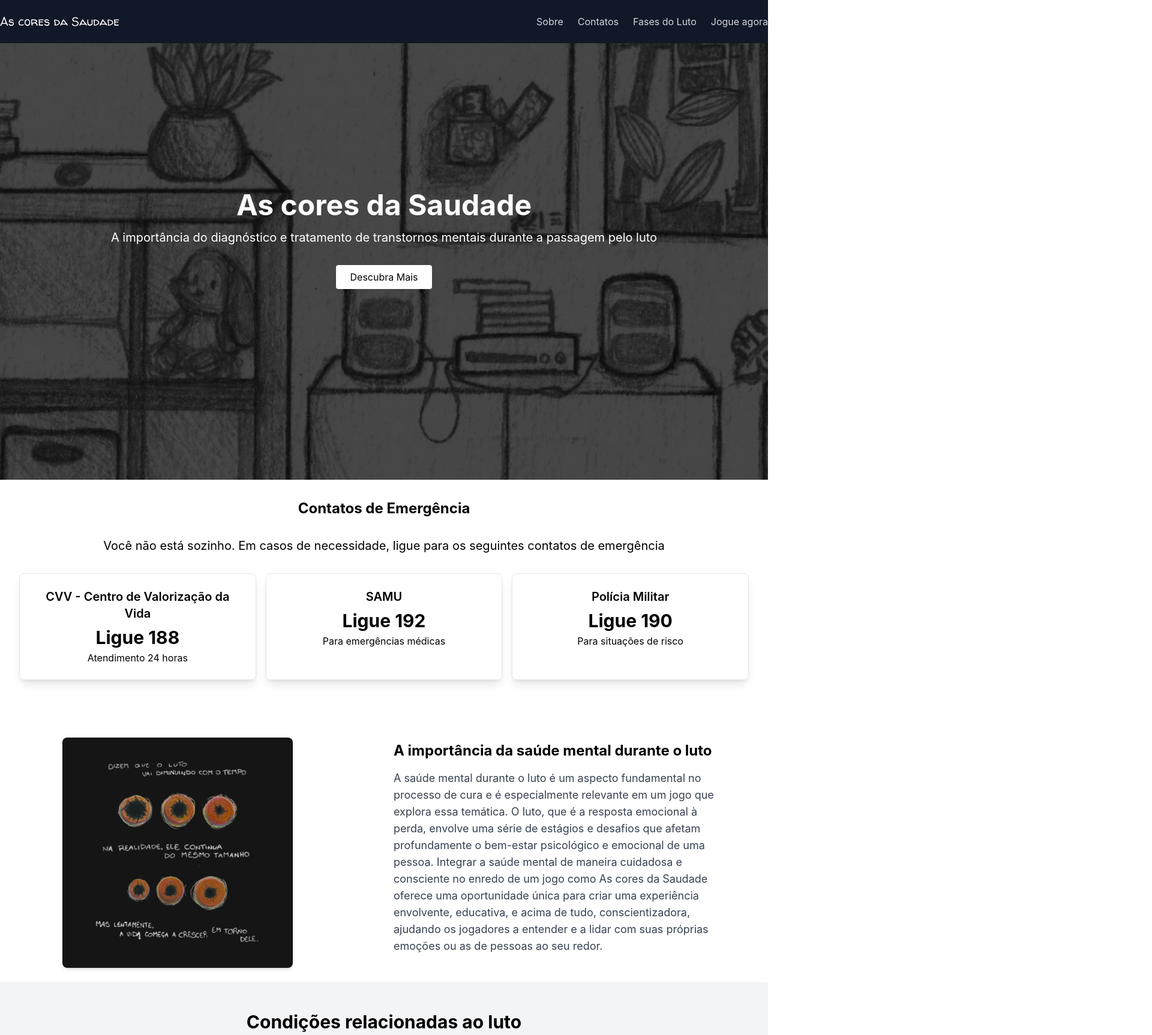
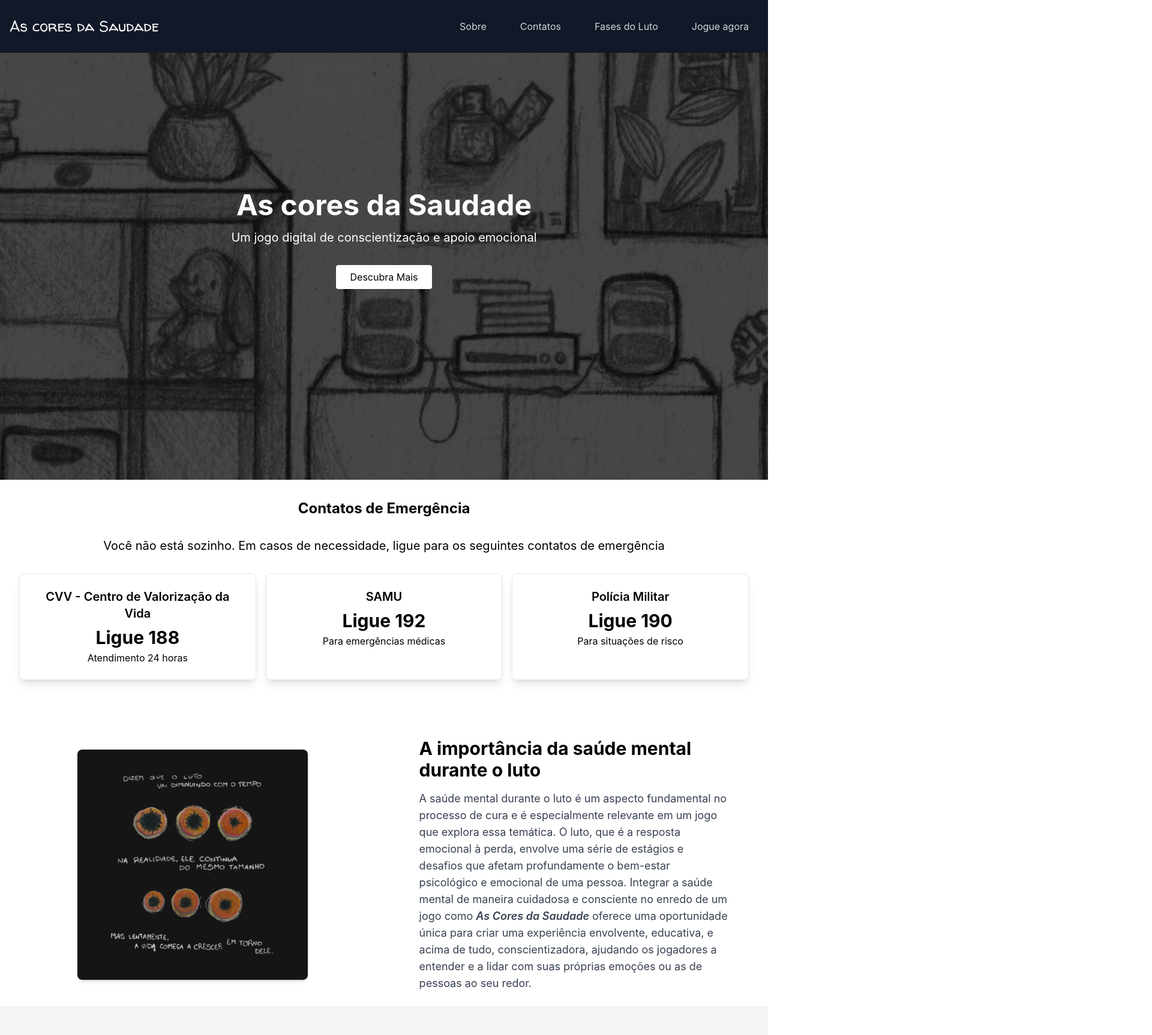
Before and after one commit to vitoria-bender/acds_site, a React (Create React App) app: page / in a window 1280 px wide. Shown: the top 1726 px of the page at 60% size, 1920 px wide, since content can reach past the window. Built offline with nearby package versions, Linux system fonts and the light colour scheme.

Commit message:
ajeitando a responsividade da header e seção sobre, bem como realizando alterações na seção jogue

```diff
--- a/src/Carrossel.jsx
+++ b/src/Carrossel.jsx
@@ -9,7 +9,7 @@ const Carrossel = () => {
     slidesToShow: 1,
     slidesToScroll: 1,
     autoplay: true,
-    autoplaySpeed: 3000,
+    autoplaySpeed: 6000,
     arrows: false,
   };
 
@@ -38,22 +38,30 @@ const Carrossel = () => {
 
   return (
     <div className="bg-gray-100 py-12">
-      <h2 className="text-3xl font-bold text-center mb-8">
+      <h2 className="text-2xl sm:text-3xl font-bold text-center mb-6 px-4">
         Condições relacionadas ao luto
       </h2>
-      <h4 className="text-xl text-center mb-5">
-       O luto pode desencadear condições mentais que podem exigir apoio profissional. Conheça o que foi abordado no jogo e esteja atento aos sinais.
+      <h4 className="text-base sm:text-lg text-center mb-4 px-4">
+        O luto pode desencadear condições mentais que podem exigir apoio
+        profissional. Conheça o que foi abordado no jogo e esteja atento aos
+        sinais.
       </h4>
-      <h6 className="text-xl text-center mb-8">
-       Mas lembre-se! Apenas um profissional de saúde pode diagnosticar e tratar tais condições de forma adequada. Busque ajuda qualificada se necessário.
+      <h6 className="text-sm sm:text-base text-center mb-6 px-4 text-gray-600">
+        Mas lembre-se! Apenas um profissional de saúde pode diagnosticar e
+        tratar tais condições de forma adequada. Busque ajuda qualificada se
+        necessário.
       </h6>
-      <div className="container mx-auto">
+      <div className="container mx-auto px-4">
         <Slider {...settings}>
           {info.map((item, index) => (
-            <div key={index} className="p-6">
-              <div className="bg-white border rounded-lg shadow-lg p-6 text-center">
-                <h3 className="text-2xl font-semibold mb-4">{item.title}</h3>
-                <p className="text-gray-700 text-lg">{item.description}</p>
+            <div key={index} className="p-4">
+              <div className="bg-white border rounded-lg shadow-lg p-6 md:p-8 text-center">
+                <h3 className="text-xl sm:text-2xl font-semibold mb-3">
+                  {item.title}
+                </h3>
+                <p className="text-gray-700 text-sm sm:text-lg leading-relaxed">
+                  {item.description}
+                </p>
               </div>
             </div>
           ))}
--- a/src/Header.jsx
+++ b/src/Header.jsx
@@ -1,35 +1,63 @@
-import React from 'react';
+import React, { useState } from 'react';
 import logo from './imgs/As cores da Saudade.png';
 
 const Header = () => {
+  const [isOpen, setIsOpen] = useState(false);
+
   return (
-    <header className="bg-gray-900 fixed top-0 w-full z-50 py-6">
-      <div className="container mx-auto flex justify-between items-center">
+    <header className="bg-gray-900 fixed top-0 w-full z-50 py-8">
+      <div className="container mx-auto flex justify-between items-center px-4">
 
+        {/* Logo (Reduzida) */}
         <div>
-          <img src={logo} alt="Logo" className="h-4" />
+          <img src={logo} alt="Logo" className="h-5 w-auto" />
         </div>
 
+        {/* Hamburger Menu for Mobile */}
+        <button
+          className="text-gray-300 lg:hidden"
+          onClick={() => setIsOpen(!isOpen)}
+        >
+          <svg
+            xmlns="http://www.w3.org/2000/svg"
+            className="h-6 w-6"
+            fill="none"
+            viewBox="0 0 24 24"
+            stroke="currentColor"
+          >
+            <path
+              strokeLinecap="round"
+              strokeLinejoin="round"
+              strokeWidth="2"
+              d="M4 6h16M4 12h16m-7 6h7"
+            />
+          </svg>
+        </button>
 
-        <nav>
-          <ul className="flex space-x-6 text-gray-300">
-            <li>
-              <a href="#Sobre" className="hover:text-gray-100">
+        {/* Navigation */}
+        <nav
+          className={`${
+            isOpen ? 'block' : 'hidden'
+          } absolute top-full left-0 w-full bg-gray-900 lg:static lg:block lg:w-auto`}
+        >
+          <ul className="lg:flex lg:space-x-6 text-gray-300">
+            <li className="py-2 lg:py-0">
+              <a href="#Sobre" className="block px-4 hover:text-gray-100">
                 Sobre
               </a>
             </li>
-            <li>
-              <a href="#ContatosEm" className="hover:text-gray-100">
+            <li className="py-2 lg:py-0">
+              <a href="#ContatosEm" className="block px-4 hover:text-gray-100">
                 Contatos
               </a>
             </li>
-            <li>
-              <a href="#FasesLuto" className="hover:text-gray-100">
+            <li className="py-2 lg:py-0">
+              <a href="#FasesLuto" className="block px-4 hover:text-gray-100">
                 Fases do Luto
               </a>
             </li>
-            <li>
-              <a href="#Jogue" className="hover:text-gray-100">
+            <li className="py-2 lg:py-0">
+              <a href="#Jogue" className="block px-4 hover:text-gray-100">
                 Jogue agora
               </a>
             </li>
--- a/src/HeroSection.jsx
+++ b/src/HeroSection.jsx
@@ -11,8 +11,7 @@ const HeroSection = () => {
       <div className="text-center text-white px-4">
         <h1 className="text-5xl font-bold">As cores da Saudade</h1>
         <p className="mt-4 text-xl">
-          A importância do diagnóstico e tratamento de transtornos mentais
-          durante a passagem pelo luto
+          Um jogo digital de conscientização e apoio emocional
         </p>
 
         <button className="mt-8 bg-white text-black py-2 px-6 rounded hover:bg-gray-200 transition duration-300">
--- a/src/Jogue.jsx
+++ b/src/Jogue.jsx
@@ -13,9 +13,9 @@ const Jogue = () => {
       icon: '🧩',
     },
     {
-      title: 'Paleta de Emoções',
-      description: 'Descubra como as cores se relacionam com as emoções e influenciam a jornada de superação.',
-      icon: '🎨',
+      title: 'Narrativa Reflexiva',
+      description: 'Vivencie uma história sensível que guia o jogador por momentos de introspecção e aprendizado emocional.',
+      icon: '📖',
     },
     {
       title: 'Estratégias de Cura',
--- a/src/Sobre.jsx
+++ b/src/Sobre.jsx
@@ -3,20 +3,36 @@ import SobreImg from './imgs/Sobre.png';
 
 const Sobre = () => {
   return (
-    <div id="Sobre" className="flex flex-col md:flex-row items-center justify-between p-6 bg-white mt-10">
-
-      <div className="w-full md:w-1/2">
+    <div
+      id="Sobre"
+      className="flex flex-col lg:flex-row items-center justify-between p-6 bg-white mt-10 space-y-6 lg:space-y-0 lg:space-x-10"
+    >
+      {/* Imagem */}
+      <div className="w-full lg:w-1/2 flex justify-center">
         <img
           src={SobreImg}
           alt="Exemplo"
-          className="w-96 h-auto ml-20 rounded-lg shadow-md"
+          className="w-80 sm:w-96 h-auto rounded-lg shadow-md"
         />
       </div>
 
-      <div className="w-full md:w-1/2 mt-6 md:mt-0 md:ml-8 text-center md:text-left">
-        <h2 className="text-2xl font-bold mb-4 text-black">A importância da saúde mental durante o luto</h2>
-        <p className="text-lg text-gray-700 mb-4 mr-10">
-        A saúde mental durante o luto é um aspecto fundamental no processo de cura e é especialmente relevante em um jogo que explora essa temática. O luto, que é a resposta emocional à perda, envolve uma série de estágios e desafios que afetam profundamente o bem-estar psicológico e emocional de uma pessoa. Integrar a saúde mental de maneira cuidadosa e consciente no enredo de um jogo como As cores da Saudade oferece uma oportunidade única para criar uma experiência envolvente, educativa, e acima de tudo, conscientizadora, ajudando os jogadores a entender e a lidar com suas próprias emoções ou as de pessoas ao seu redor.
+      {/* Conteúdo de Texto */}
+      <div className="w-full lg:w-1/2 px-6 lg:px-10 text-center lg:text-left max-w-3xl">
+        <h2 className="text-2xl sm:text-3xl font-bold mb-4 text-black">
+          A importância da saúde mental durante o luto
+        </h2>
+        <p className="text-base sm:text-lg text-gray-700 leading-relaxed">
+          A saúde mental durante o luto é um aspecto fundamental no processo de
+          cura e é especialmente relevante em um jogo que explora essa
+          temática. O luto, que é a resposta emocional à perda, envolve uma
+          série de estágios e desafios que afetam profundamente o bem-estar
+          psicológico e emocional de uma pessoa. Integrar a saúde mental de
+          maneira cuidadosa e consciente no enredo de um jogo como{" "}
+          <span className="font-semibold italic">As Cores da Saudade</span>{" "}
+          oferece uma oportunidade única para criar uma experiência envolvente,
+          educativa, e acima de tudo, conscientizadora, ajudando os jogadores a
+          entender e a lidar com suas próprias emoções ou as de pessoas ao seu
+          redor.
         </p>
       </div>
     </div>
```
Lines whose indentation alone changed are shown as unchanged.
